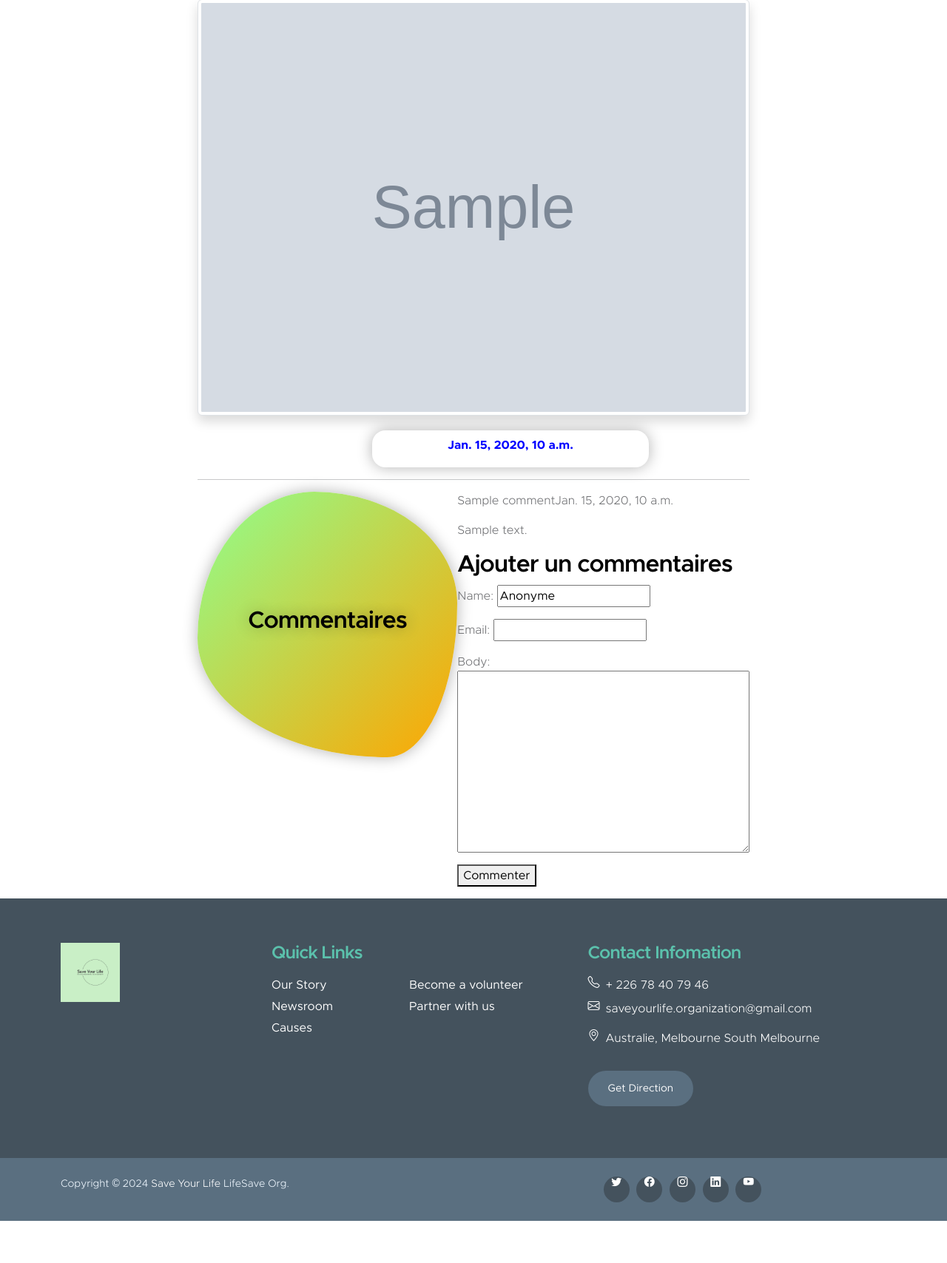
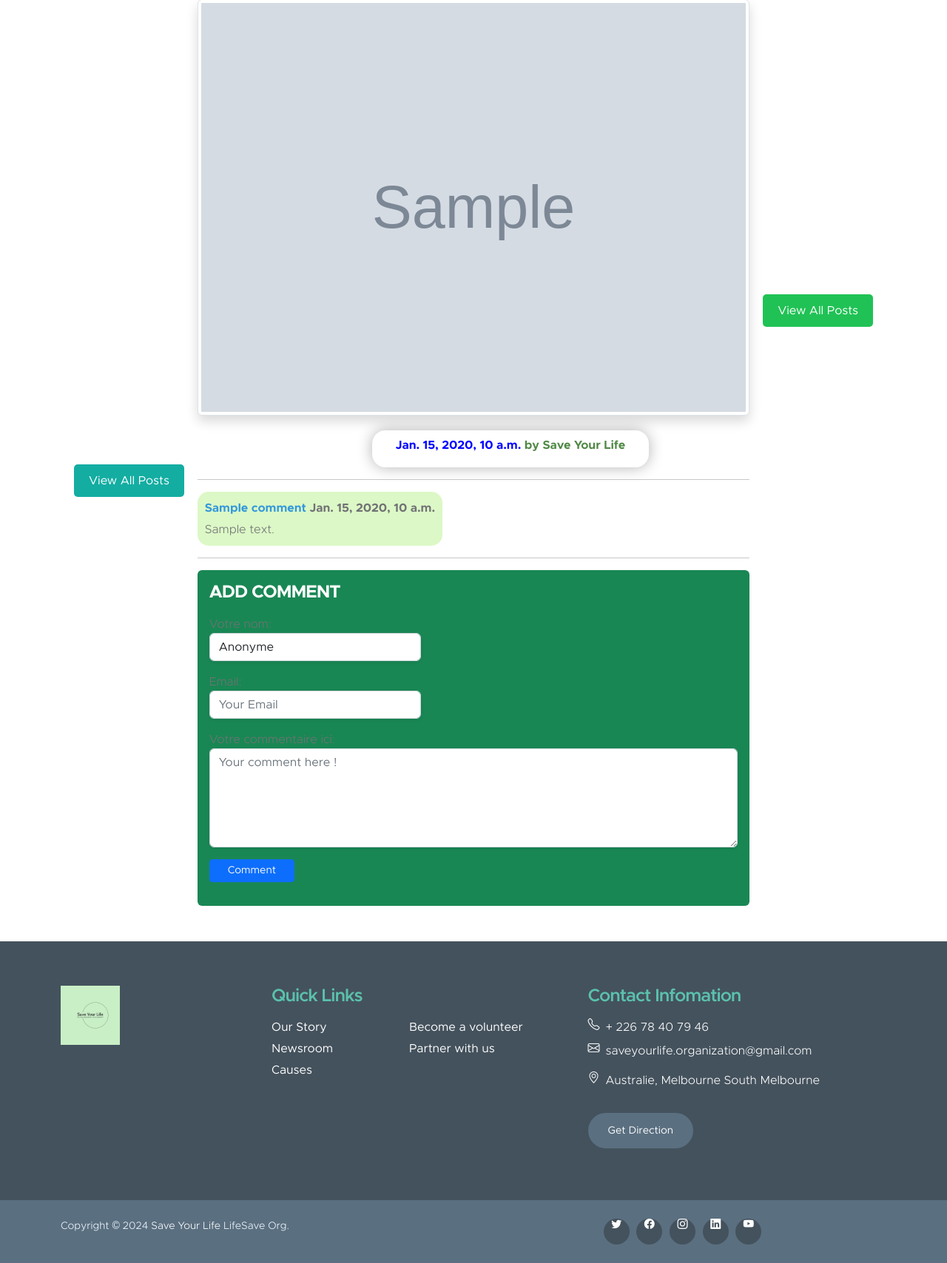
Before and after one commit to etan-nestor/SaveYourLife, a Django app: template SaveLife_one/templates/Blog/update.html in a window 1280 px wide. Shown: the part 408-2116 px from the top of the page at 74% size. Before the commit the page ends 2059 px from the top, so only its background shows below. Run offline with Django 4.2, Linux system fonts and the light colour scheme; tables that the repository leaves empty hold one stand-in row (values such as "Sample post"); the template is opened without the code that fills it: values that come from a table or form of the project are taken from there, most other values are stand-ins (such as "Sample title", 1, 10 or a date in 2020); grey boxes marked "Sample" are stand-in pictures; data that the repository does not hold is empty; some libraries are stand-ins or nearby versions.

Commit message:
new commit again

```diff
--- a/SaveLife_one/forms.py
+++ b/SaveLife_one/forms.py
@@ -4,8 +4,16 @@ from .models import Comment
 class BlogForm(forms.ModelForm):
     class Meta:
         model = Comment
-        fields = [
-            "name",
-            "email",
-            "body"
-        ]
+        fields = ["name", "email", "body"]
+
+        labels = {
+            "name": "Votre nom",
+            "email": "Email",
+            "body": "Votre commentaire ici",
+        }
+
+        widgets = {
+            "name": forms.TextInput(attrs={'class': 'form-control rounded shadow-sm', 'placeholder': 'Your name ', 'style': 'width: 40%;'}),
+            "email": forms.EmailInput(attrs={'class': 'form-control rounded shadow-sm', 'placeholder': 'Your Email', 'style': 'width: 40%;'}),
+            "body": forms.Textarea(attrs={'class': 'form-control rounded shadow-sm', 'placeholder': 'Your comment here !', 'rows': 5, 'style': 'width: 100%;'}),
+        }
--- /dev/null
+++ b/SaveLife_one/static/css/base.css
@@ -0,0 +1,210 @@
+
+.author-name {
+    color: #3498db;
+}
+
+.fixedButton,
+.fixeButton {
+    background: #349834;
+    position: absolute;
+    padding: 10px 20px;
+    border: none;
+    border-radius: 5px;
+    cursor: pointer;
+    color: white;
+    font-weight: semi-bold;
+}
+
+.fixeButton {
+    bottom: -280px;
+    left: 100px;
+    animation: backgroundChance2 30s infinite;
+}
+
+.fixedButton {
+    bottom: -50px;
+    right: 100px;
+    animation: backgroundChance1 30s infinite;
+}
+
+@keyframes backgroundChance1 {
+    from {
+        background-color: #2dd902;
+    }
+
+    to {
+        background-color: #0796f5;
+    }
+}
+
+@keyframes backgroundChance2 {
+    from {
+        background-color: #0796f5;
+    }
+
+    to {
+        background-color: #2dd902;
+    }
+}
+
+.message-container {
+    background-color: #dcf8c6;
+    border-radius: 15px;
+    padding: 10px;
+    display: inline-block;
+    max-width: 70%;
+}
+
+.message {
+    word-wrap: break-word;
+}
+
+.author-date {
+    font-weight: bold;
+    margin-bottom: 5px;
+}
+
+.comment-body {
+    margin-bottom: 0;
+}
+
+.text-center {
+    text-align: center;
+    margin-top: 20px;
+}
+
+.banner-section {
+    height: 400px;
+    background-size: cover;
+    background-position: center;
+    position: relative;
+}
+
+.partners-banner {
+    background-color: #808080;
+}
+
+.partner-logo-container {
+    display: inline-block;
+    margin: 0 40px;
+}
+
+.partner-logo {
+    width: 100px;
+}
+
+.partner-name {
+    margin-top: 10px;
+}
+
+.btn-join-community {
+    background-color: #28a745;
+    border-color: #28a745;
+    margin-top: 120px;
+}
+
+.custom-icon {
+    margin-left: 35px;
+}
+
+.btn-join-community:hover {
+    background-color: #218838;
+    border-color: #218838;
+}
+
+.content-container {
+    max-width: 600px;
+    margin-top: 30px;
+}
+
+.underline {
+    border-bottom: 3px solid #28a745;
+    width: 50px;
+    margin: 0 auto 10px;
+}
+
+.jumbotron {
+    padding-top: 50px;
+}
+
+.jumbotron h1 {
+    margin-bottom: 20px;
+}
+
+.circle-container {
+    box-shadow: 0px 0px 20px rgba(0, 0, 0, 0.1);
+}
+
+.circle-container img {
+    max-width: 80%;
+    margin-top: 12px;
+    max-height: 100%;
+    border-radius: 30px;
+    object-fit: cover;
+}
+
+.circle-container h5 {
+    padding-top: 15px;
+}
+
+
+.header-section {
+    background-image: url('https://img.freepik.com/photos-gratuite/collegues-regardant-moniteur_23-2149370568.jpg?w=996&t=st=1701997739~exp=1701998339~hmac=218c0e7ac1919f674304c96e49a7e00dcdba11f6d5e3208827989ba957c538c9');
+    background-size: cover;
+    background-position: center;
+    height: 500px;
+    display: flex;
+    align-items: center;
+    justify-content: center;
+    text-align: center;
+    color: #fff;
+}
+
+.header-section h1 {
+    font-size: 3.5em;
+    margin-top: -145px;
+    margin-bottom: 15px;
+    font-weight: bold;
+}
+
+.header-section p {
+    font-size: 2em;
+    color: #fff;
+}
+
+.about-section h3 {
+    position: absolute;
+    right: 35rem;
+    bottom: 15rem;
+    font-size: 4em;
+    font-weight: bold;
+    margin-bottom: 4px;
+    animation: colorChange 1.5s infinite;
+}
+
+@keyframes colorChange {
+    0% {
+        color: #10ff10;
+        /* Vert actuel */
+    }
+
+    25% {
+        color: #30ff30;
+        /* Vert clair */
+    }
+
+    50% {
+        color: #50ff50;
+        /* Blanc */
+    }
+
+    75% {
+        color: #ffffff;
+        /* Une autre couleur de votre choix */
+    }
+
+    100% {
+        color: #108850;
+        /* Revenir au vert actuel */
+    }
+}
--- a/SaveLife_one/templates/Blog/update.html
+++ b/SaveLife_one/templates/Blog/update.html
@@ -5,6 +5,9 @@
 {% block blogUp_content %}
 
 <div class="col-md-7 mx-auto ">
+
+    <a href="{% url 'blog' %}" class="fixedButton">View All Posts</a>
+    <a href="{% url 'blog' %}" class="fixeButton">View All Posts</a>
 
     <div style="margin-top:5rem;text-align:center;text-decoration:underline;">
         <h3>{{ article.title }}</h3>
@@ -18,7 +21,7 @@
         </div>
         <div style="display:flex;justify-content:center;margin-top:20px;">
             <div style="text-align:center;padding:8px;background:#fff;width:50%;height:50px;border-radius:18px;margin-left:100px;box-shadow: 0px 0px 20px rgba(0, 0, 0, 0.3);">
-                <p style="color:blue;font-weight:bold;font-size:16px;">{{ article.date_added }}</p>
+                <p style="color:blue;font-weight:bold;font-size:16px;">{{ article.date_added }} <span style="color:508945;font-weight:bold;font-size:16px;">by Save Your Life </span></p>
             </div>
         </div>
     </div>
@@ -27,33 +30,37 @@
     <hr>
     <div>
         <div>
-            <div style="display:flex;">
+            {% for comment in comments %}
+            <article style="margin-bottom: 15px;">
+                <div class="message-container">
+                    <div class="message">
+                        <p class="author-date"><span class="author-name">{{ comment.name }}</span> <span>{{ comment.date_added }}</span></p>
+                        <p class="comment-body">{{ comment.body }}</p>
+                    </div>
+                </div>
+            </article>
 
-                <div style="background: linear-gradient(to bottom right, #8eff8e, #ffa500); width: 433px; height: 359px; border-radius: 45% 55% 27% 73% / 55% 42% 58% 45%; box-shadow: 0px 0px 20px rgba(0, 0, 0, 0.3);display: flex; justify-content: center; align-items: center;">
-                    <h3 style="text-shadow: 0px 0px 20px rgba(0, 0, 0, 0.3); text-align:center">Commentaires</h3>
-                </div>
-                {% for comment in comments %}
-                <article style="">
-                    <p>{{comment.name}}<span>{{comment.date_added}}</span></p>
-                    <p>{{comment.body}}</p>
-                {% empty %}
-                    <p>Pas de commentaires</p>
-                </article>
-
+        {% empty %}
+            <div class="text-center mb-3" style="cursor:pointer;">
+                <img src="{% static 'images/no.png' %}" alt="No comments image" style="width: 200px;" />
+                <p style="font-weight:bold;color:red;">No Comment(s)</p>
             </div>
-           {% endfor %}
-            <div>
-                <div>
-                    <h3>Ajouter un commentaires</h3>
-                </div>
-                <form action="" method="POST">
+        {% endfor %}
+            <hr>
+            <div class="mx-auto">
+                <div class="rounded bg-success p-3 mb-5">
+                    <h5 class="text-white" style="font-weight:bold;text-transform:uppercase;">Add Comment</h5>
+                    <form action="" method="POST" class="mt-3">
                     {% csrf_token %}
                     {{ form.as_p }}
-                    <button type='submit'>Commenter</button>
-                </form>
+                    <button type="submit" class="btn btn-primary btn-sm px-4">Comment</button>
+                    </form>
+                </div>
             </div>
+
         </div>
 
         {% endblock %}
     </div>
-    </div>
+
+</div>
--- a/SaveLife_one/templates/base.html
+++ b/SaveLife_one/templates/base.html
@@ -24,129 +24,8 @@
   <link href="{% static 'vendor/remixicon/remixicon.css' %}" rel="stylesheet">
   <link href="{% static 'vendor/swiper/swiper-bundle.min.css' %}" rel="stylesheet">
   <link href="{% static 'js/Share.js' %}" rel="stylesheet">
-  <style>
-    .banner-section {
-        height: 400px;
-        background-size: cover;
-        background-position: center;
-        position: relative;
-    }
-    .partners-banner {
-        background-color: #808080;
-    }
+  <link href="{% static 'css/base.css' %}" rel="stylesheet">
 
-    .partner-logo-container {
-        display: inline-block;
-        margin: 0 40px;
-    }
-
-    .partner-logo {
-        width: 100px;
-    }
-
-    .partner-name {
-        margin-top: 10px;
-    }
-    .btn-join-community {
-        background-color: #28a745;
-        border-color: #28a745;
-        margin-top:120px;
-    }
-    .custom-icon {
-        margin-left: 35px;
-    }
-
-    .btn-join-community:hover {
-        background-color: #218838;
-        border-color: #218838;
-    }
-
-    .content-container {
-        max-width: 600px;
-        margin-top:30px;
-    }
-
-    .underline {
-        border-bottom: 3px solid #28a745;
-        width: 50px;
-        margin: 0 auto 10px;
-    }
-    .jumbotron {
-        padding-top: 50px;
-    }
-
-    .jumbotron h1 {
-        margin-bottom: 20px;
-    }
-    .circle-container {
-        box-shadow: 0px 0px 20px rgba(0, 0, 0, 0.1);
-    }
-
-    .circle-container img {
-        max-width: 80%;
-        margin-top:12px;
-        max-height: 100%;
-        border-radius: 30px;
-        object-fit: cover;
-    }
-    .circle-container h5 {
-       padding-top: 15px;
-    }
-
-    {% comment %} css pour about {% endcomment %}
-
-    .header-section {
-        background-image: url('https://img.freepik.com/photos-gratuite/collegues-regardant-moniteur_23-2149370568.jpg?w=996&t=st=1701997739~exp=1701998339~hmac=218c0e7ac1919f674304c96e49a7e00dcdba11f6d5e3208827989ba957c538c9');
-        background-size: cover;
-        background-position: center;
-        height: 500px;
-        display: flex;
-        align-items: center;
-        justify-content: center;
-        text-align: center;
-        color: #fff;
-    }
-
-    .header-section h1 {
-        font-size: 3.5em;
-        margin-top: -145px;
-        margin-bottom:15px;
-        font-weight:bold;
-    }
-
-    .header-section p {
-        font-size: 2em;
-        color:#fff;
-    }
-    .about-section h3 {
-        position: absolute;
-        right: 35rem;
-        bottom: 15rem;
-        font-size: 4em;
-        font-weight: bold;
-        margin-bottom: 4px;
-        animation: colorChange 1.5s infinite;
-      }
-
-    @keyframes colorChange {
-        0% {
-          color: #10ff10; /* Vert actuel */
-        }
-        25% {
-          color: #30ff30; /* Vert clair */
-        }
-        50% {
-          color: #50ff50; /* Blanc */
-        }
-        75% {
-          color: #ffffff; /* Une autre couleur de votre choix */
-        }
-        100% {
-          color: #108850; /* Revenir au vert actuel */
-    }
-
-      }
-  </style>
 </head>
 
 <body id="section_1">
```
Also changed, not shown: SaveLife_one/static/images/no.png (added), media/media/bouchent-poignee-main-equipe.jpg (added), media/media/medecin-aide-humanitaire-afrique-prenant-soin-patient.jpg (added), 3 other files.
